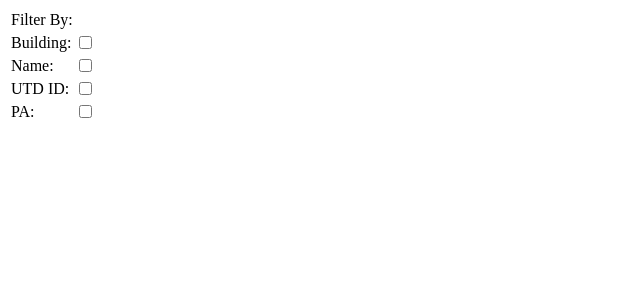
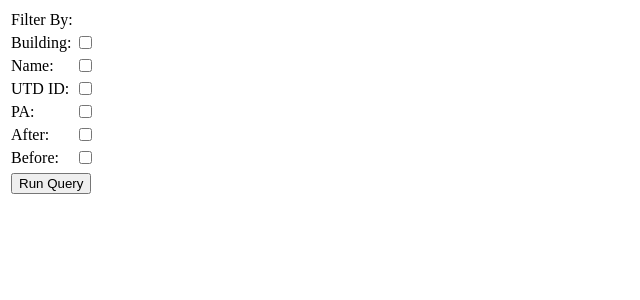
Before and after one commit to the-maldridge/locklog, a PHP site: page /query.php in a window 1280 px wide. Shown: the top 300 px of the page, without its empty margins (0-640 px from the left). Run offline with PHP 8.4, Linux system fonts and the light colour scheme; some libraries are stand-ins or nearby versions.

Commit message:
all fields displayed correctly

```diff
--- a/query.php
+++ b/query.php
@@ -7,9 +7,9 @@ $config = getConfig("buildings.json");
 <html>
 <head>
 <title>LockLog Query</title>
+ <link rel="stylesheet" href="//code.jquery.com/ui/1.11.2/themes/smoothness/jquery-ui.css">
 </head>
 <body>
-<form method="POST" action="query.php">
 <table>
 <tr><td colspan="2">Filter By:</td></tr>
   <tr>
@@ -31,7 +31,19 @@ $config = getConfig("buildings.json");
   <td>PA:</td>
   <td><input type='checkbox' id='pa' onclick='toggleCollapse("pa", "paHTML")'></td>
   </tr>
+
+  <tr>
+  <td>After:</td>
+  <td><input type='checkbox' id='dateAfter' onclick='toggleCollapse("dateAfter", "dateAfterHTML")'></td>
+  </tr>
+
+  <tr>
+  <td>Before:</td>
+  <td><input type='checkbox' id='dateBefore' onclick='toggleCollapse("dateBefore", "dateBeforeHTML")'></td>
+  </tr>
+
   <table>
+  <form method="GET" action="query.php">
   <tr id='bldgHTML' style='visibility: collapse;'>
   <?php getBuilding($config, true); ?>
   </tr>
@@ -50,8 +62,32 @@ $config = getConfig("buildings.json");
   <td>PA Name:</td>
   <td><input type='text' name='pa'></input></td>
   </tr>
+
+  <tr id='dateAfterHTML' style='visibility: collapse;'>
+  <td>On or After:</td>
+  <td><input type='text' id='datepicker1' name='dateAfter'></input>
+  </td>
+  </tr>
+
+  <tr id='dateBeforeHTML' style='visibility: collapse;'>
+  <td>On or Before:</td>
+  <td><input type='text' id='datepicker2' name='dateBefore'></input></td>
+  </tr>
+
+  <tr>
+  <td colspan='2'><input type='submit' name='run' value='Run Query'></td>
+  </tr>
+
+  </form>
   </table>
-</form>
   </body>
   <script src='queryHelpers.js'></script>
+  <script src="//code.jquery.com/jquery-1.10.2.js"></script>
+  <script src="//code.jquery.com/ui/1.11.2/jquery-ui.js"></script>
+  <script>
+  $(function() {
+      $("#datepicker1").datepicker({dateFormat:"yy-mm-dd"});
+      $("#datepicker2").datepicker({dateFormat:"yy-mm-dd"});
+    });
+</script>
 </html>
```
Lines whose indentation alone changed are shown as unchanged.
